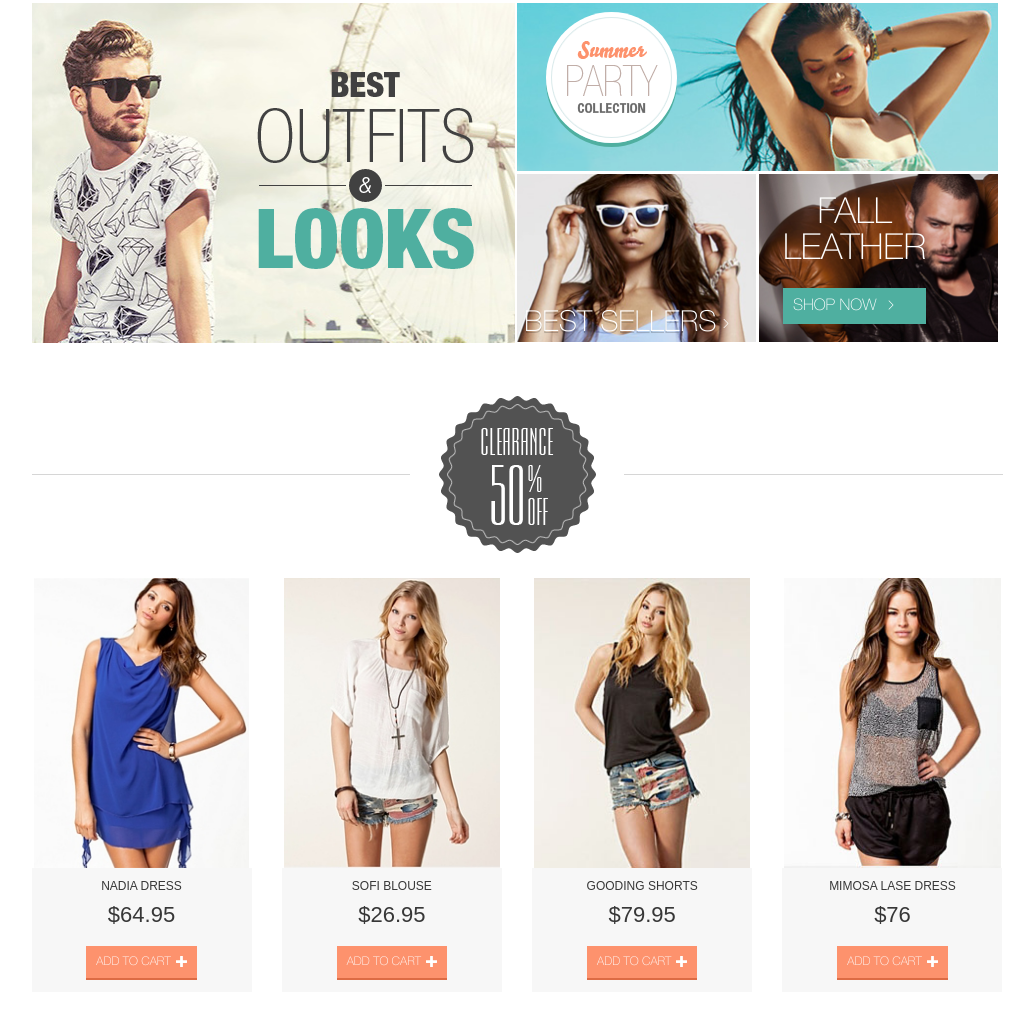
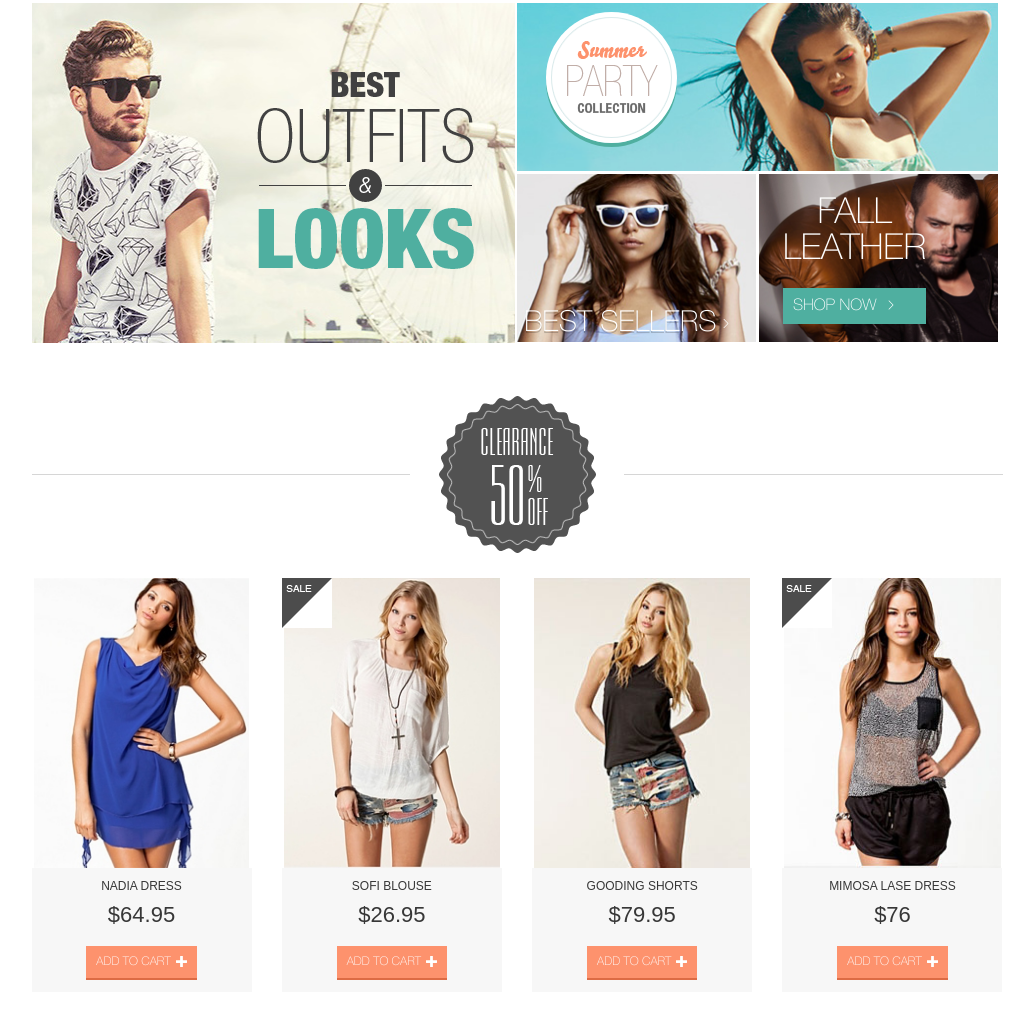
Before and after one commit to darkcrashma/lookshop, a website: page app/index.html in a window 1280 px wide. Shown: the part 718-1735 px from the top of the page, without its empty margins (123-1155 px from the left). Drawn offline with Linux system fonts and the light colour scheme.

Commit message:
#fix clearance block(add sale modificator)

```diff
--- a/app/index.html
+++ b/app/index.html
@@ -550,7 +550,7 @@
 
 						</div>
 						<!-- /.clearance-products__item -->
-						<div class="clearance-products__item">
+						<div class="clearance-products__item item--sale">
 							<div class="clearance-products__item-img">
 								<img src="img/clearance/products/2.jpg" alt="product">
 							</div>
@@ -656,7 +656,7 @@
 
 						</div>
 						<!-- /.clearance-products__item -->
-						<div class="clearance-products__item">
+						<div class="clearance-products__item item--sale">
 							<div class="clearance-products__item-img">
 								<img src="img/clearance/products/4.jpg" alt="product">
 							</div>
--- a/app/sass/page/index/_clearance.sass
+++ b/app/sass/page/index/_clearance.sass
@@ -25,6 +25,7 @@
     padding-top: 25px
     padding-bottom: 25px
     &__item
+      position: relative
       width: 220px
       &-box
         display: flex
@@ -75,3 +76,13 @@
           margin-left: 5px
           width: 11px
           height: 11px
+
+.item--sale
+  &:after
+    content: ""
+    position: absolute
+    width: 50px
+    height: 50px
+    background: url("../../../img/clearance/sale.png") no-repeat
+    top: 0
+    left: 0
```
Also changed, not shown: app/css/main.css, app/img/clearance/sale.png (added).
